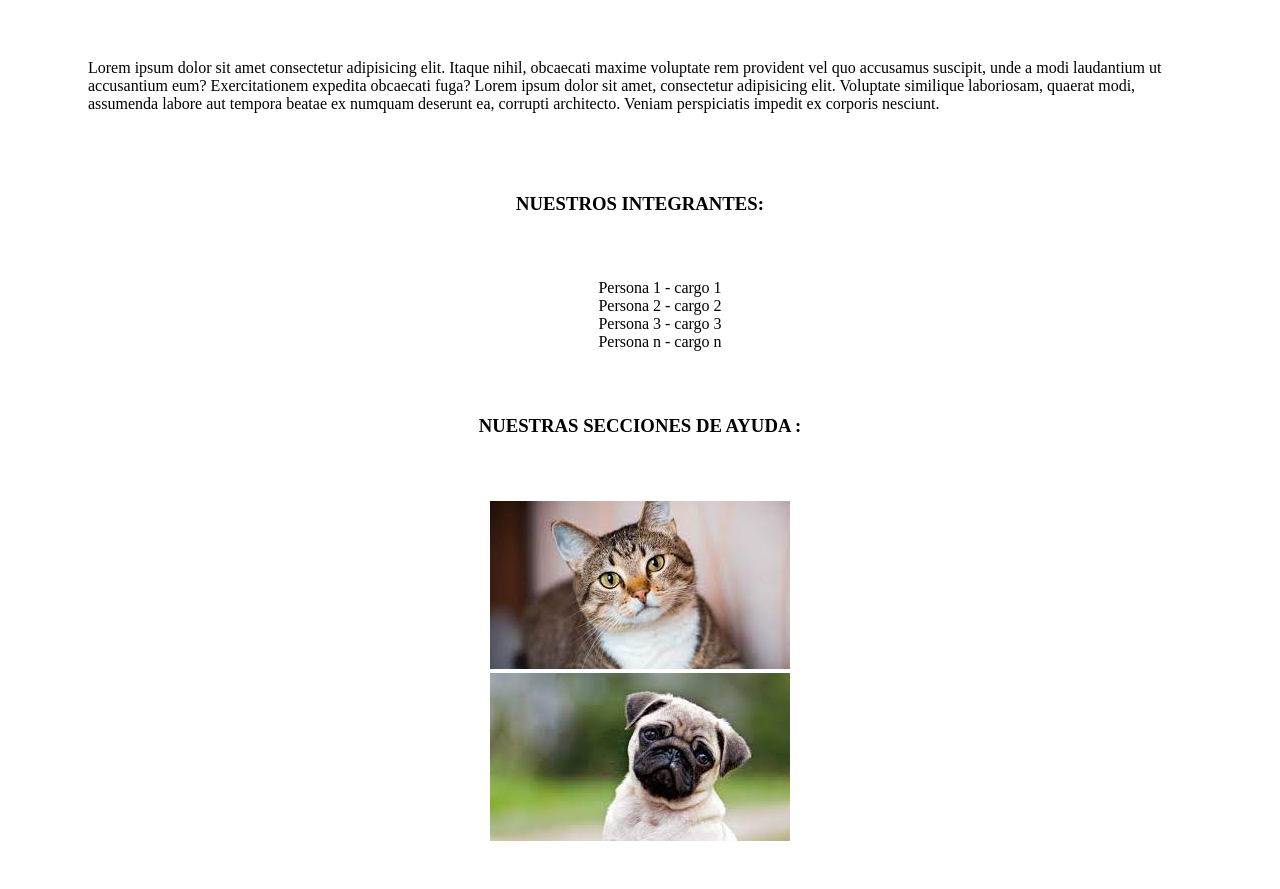
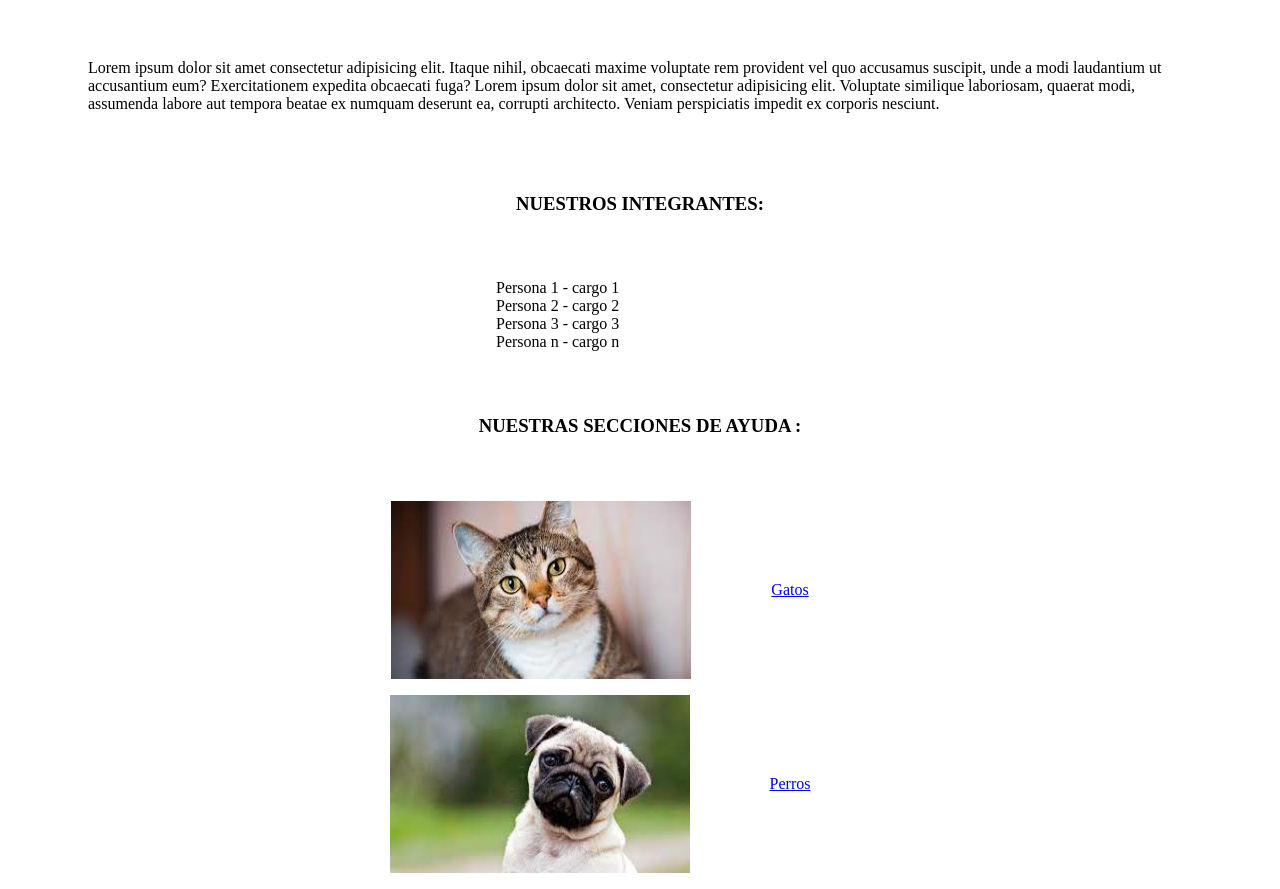
Before and after one commit to Mxrttin/actividad1.2, a plain HTML site: page index.html in a window 1280 px wide. Shown: the part 122-1011 px from the top of the page. Before the commit the page ends 975 px from the top, so only its background shows below. Drawn offline with Linux system fonts and the light colour scheme.

Commit message:
index casi listo

```diff
--- a/assets/css/style.css
+++ b/assets/css/style.css
@@ -27,7 +27,7 @@ ul{
 
 nav li{
     display: flex;
-    justify-content: center;
+    margin-left: 26rem;
 }
 
 header a {
@@ -39,9 +39,12 @@ header a {
 .gatos{
     display: flex;
     justify-content: center;
+    flex-direction: row-reverse;
 }
 
 .perros{
     display: flex;
     justify-content: center;
+    flex-direction: row-reverse;
+    margin: 1rem;
 }
--- a/index.html
+++ b/index.html
@@ -12,11 +12,9 @@
     </header>
     <p>Lorem ipsum dolor sit amet consectetur adipisicing elit. Itaque nihil, obcaecati maxime voluptate rem provident vel quo accusamus suscipit, unde a modi laudantium ut accusantium eum? Exercitationem expedita obcaecati fuga? Lorem ipsum dolor sit amet, consectetur adipisicing elit. Voluptate similique laboriosam, quaerat modi, assumenda labore aut tempora beatae ex numquam deserunt ea, corrupti architecto. Veniam perspiciatis impedit ex corporis nesciunt.</p>
 
-
+    <h3>NUESTROS INTEGRANTES:</h3>
 
     <nav>
-        <h3>NUESTROS INTEGRANTES:</h3>
-
         <ul>
             <li>Persona 1 - cargo 1</li>
             <li>Persona 2 - cargo 2</li>
@@ -31,11 +29,13 @@
     </h3>
 
     <div class="gatos">
-        <a href="./gatos.html"> <img src="./assets/img/gato.jfif"></a>
+        <a href="./gatos.html"><p>Gatos</p></a>
+        <img src="./assets/img/gato.jfif">
     </div>
 
     <div class="perros">
-        <a href="./perros.html"> <img src="./assets/img/perros.jfif"></a>
+        <a href="./perros.html"><p>Perros</p></a>
+        <img src="./assets/img/perros.jfif">
     </div>
 
 
```
Also changed, not shown: gatos.html (+3 -2 lines).
